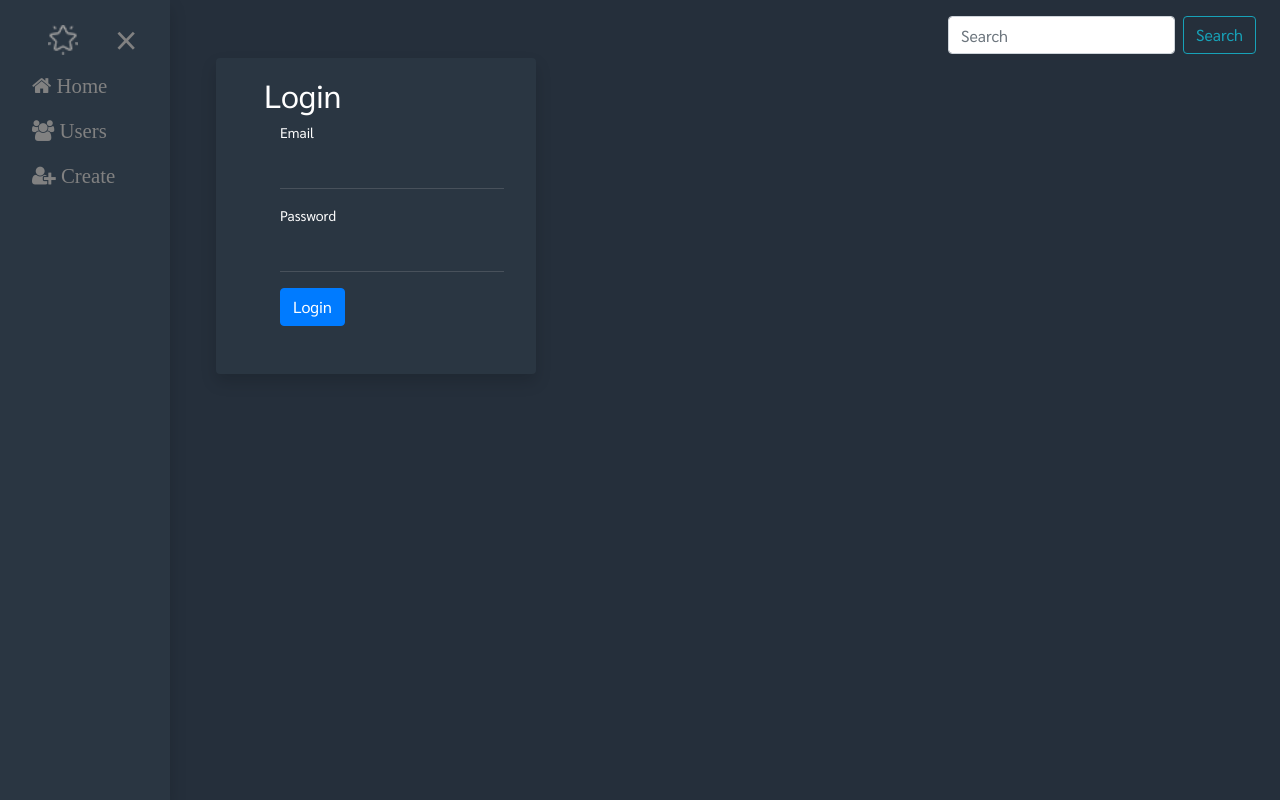
After one commit to minhng97/nodejs-express-users, a Node server app: page /auth/login in a window 1280 px wide. The commit adds this page. Run offline with Node 20, Linux system fonts and the light colour scheme; some libraries are stand-ins or nearby versions.

Commit message:
Fix some styles

```diff
--- /dev/null
+++ b/controllers/auth.controller.js
@@ -0,0 +1,28 @@
+const db = require('../db')
+
+module.exports.login = (req, res) => {
+	res.render('auth/login') // render the index.pug in users/index
+}
+
+module.exports.postLogin = (req, res) => {
+	var email = req.body.email
+	var password = req.body.password
+	var user = db.get('users').find({ email: email }).value()
+
+
+	if(!user) {
+		res.render('auth/login', {
+			errors: ['User does not exist'],
+			values: req.body
+		})
+		return
+	}
+	if(user.password !== password) {
+		res.render('auth/login', {
+			errors: ['Wrong password'],
+			values: req.body
+		})
+		return
+	}
+	res.redirect('/users')
+}
--- a/index.js
+++ b/index.js
@@ -2,7 +2,7 @@ const express = require('express');
 var bodyParser = require('body-parser');
 
 var userRoute = require('./routes/user.route')
-
+var authRoute = require('./routes/auth.route')
 var cookieParser = require('cookie-parser')
 
 const port = 3000;
@@ -21,6 +21,7 @@ app.get('/', (req, res) => res.render('index', {
 }));
 
 app.use('/users', userRoute);
+app.use('/auth', authRoute);
 app.use(express.static('public'))
 app.listen(port, function() {
 	console.log(`Example app listening on port ${port}!`);
--- a/public/styles/custom.css
+++ b/public/styles/custom.css
@@ -88,7 +88,7 @@ background: linear-gradient(0deg, rgba(0,69,255,1) 23%, rgba(3,67,238,1) 47%);
 	border-top: none;
 }
 
-.create-user input[type="text"]{
+.create-user input{
 	color: white;
 	border-radius: 0;
 	background: none;
@@ -96,8 +96,12 @@ background: linear-gradient(0deg, rgba(0,69,255,1) 23%, rgba(3,67,238,1) 47%);
 	border-bottom: 1px solid #61696f8c;
 }
 
-.create-user input[type="text"]:focus{
+.create-user input:focus{
+	color: white;
 	background: none;
 	border: none;
 	border-bottom: 1px solid;
 }
+i[onclick="openNav()"] {
+	cursor: pointer;
+}
--- /dev/null
+++ b/views/auth/login.pug
@@ -0,0 +1,18 @@
+extends ../layouts/common
+block content
+	#main
+		.container-fluid.ml-3.rounded.shadow(style="width: 320px; padding:18px 48px;")
+			h2.h2 Login
+			if errors
+				each error in errors
+					.alert.alert-danger= error
+
+			.input-group.mb-3.ml-3
+				form.create-user(method="POST")
+					.form-group
+						label(for="email") Email
+						input#email(name="email", type="text", class="form-control", value=values ? values.email : "")
+					.form-group
+						label(for="password") Password
+						input#password(name="password", type="password", class="form-control", value=values ? values.password : "")
+					button(class="btn btn-primary") Login
--- a/views/index.pug
+++ b/views/index.pug
@@ -1,5 +1,6 @@
 extends ./layouts/common
 block content
 	#main
-		h1 Hello user #{name}
-		a(href="./users") Users
+		.container
+			h1 Hello user #{name}
+			a(href="./users") Users
--- a/views/users/create.pug
+++ b/views/users/create.pug
@@ -15,4 +15,4 @@ block content
 					.form-group
 						label(for="phone") Phone
 						input#phone(name="phone", type="text", class="form-control", value=values ? values.phone : "")
-					button(class="btn btn-create btn-create-hover") Create
+					button(class="btn btn-create") Create
```
Also changed, not shown: routes/auth.route.js (added, +8 -0 lines).
